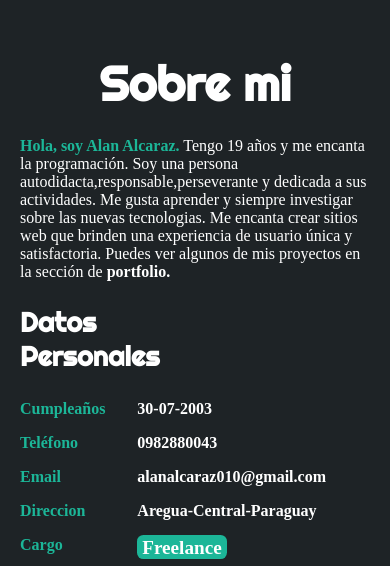
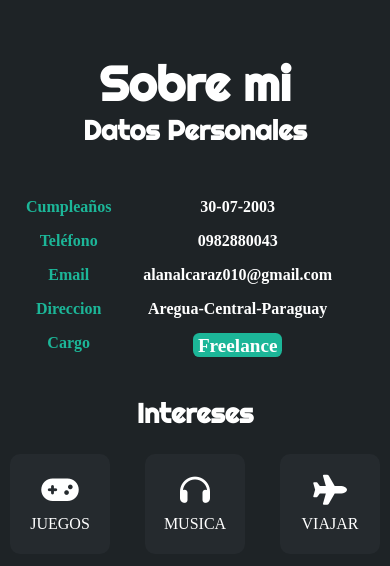
Before and after one commit to Alanalcarazpy7/mi-portafolio, a plain HTML site: page index.html in a window 390 px wide. Shown: the part 850-1416 px from the top of the page. Drawn offline with Linux system fonts and the light colour scheme; a web font is replaced by a local one.

Commit message:
Mejorar el diseño en dispositivos moviles

```diff
--- a/css/estilos.css
+++ b/css/estilos.css
@@ -128,6 +128,7 @@ nav{
     background-color: #1e2326;
     color: #fff;
     padding: 60px 20px;
+    /* display: none; */
 }
 .sobreMi-content{
     margin: auto;
@@ -144,6 +145,7 @@ nav{
 }
 .sobreMi-title p{
     padding: 1.5rem 0;
+    display: none;
 }
 .sobreMi-datosPersonales{
     width: 50%;
@@ -156,6 +158,7 @@ nav{
 .sobreMi-subtitulo h3{
     font-size: 1.7rem;
     font-family:'Righteous';
+    margin: auto;
 }
 .datosPersonales-content{
     display: flex;
@@ -612,7 +615,8 @@ figcaption p{
 .section-contacto{
     background: url(/assets/img/contact_bg.png) #1e2326;
     color: white;
-    padding: 60px 20px;
+    padding: 60px 0px;
+    /* display: none; */
 }
 .section-contacto-contain{
     margin: auto;
@@ -651,6 +655,7 @@ form input{
 .form-map iframe{
     padding: 10px;
     width: 100%;
+    /* display: none; */
 }
 .section-contacto button{
     padding: 10px 22px;
@@ -725,6 +730,7 @@ form input{
     .nav-container,.sobreMi-content,.section-skills-contain,.section-curriculum-contain,.section-contacto-contain,.section-footer-contain{
         width: 100%;
         max-width: 100%;
+        margin: auto;
     }
     .section-portfolio-contain, .proyecto img{
         width: 90%;
@@ -935,10 +941,52 @@ form input{
 @media screen and (max-width:500px){
     .intereses-containt{
         grid-template-columns: repeat(3,1fr);
+        margin: auto;
+        text-align: center;
+        justify-content: center;
     }
     .section-portfolio-contain{
         width: 90%;
     }
+}
+
+/*Media Query 400px*//*Tamaño de Xiaomi Redmi Note 7-Mi cel*/
+@media screen and (max-width:400px){
+    .form-map,#contacto{
+        width: 90%;
+        margin: auto;
+        /* display: none; */
+    }
+    .section-contacto,.section-sobreMi{
+        padding-left: 0;
+        padding-right: 0;
+        padding-bottom: 2rem;
+        margin: auto;
+    }
+    .datosPersonales-content{
+        justify-content: center;
+    }
+    .sobreMi-datosPersonales{
+        width: 100%;
+    }
+    .sobreMi-subtitulo,.sobreMi-info-containt{
+        margin: auto;
+        width: 100%;
+        text-align: center;
+    }
+    .sobreMi-subtitulo{
+        padding-bottom: 1.5rem;
+    }
+    .sobreMi-info-containt{
+        padding-bottom: 1rem;
+    }
+    .intereses-containt div{
+        margin: auto;
+    }
+    .section-skills,.section-curriculum{
+        text-align: center;
+    }
+
 }
 
 /*Media Query 375px*/
```
